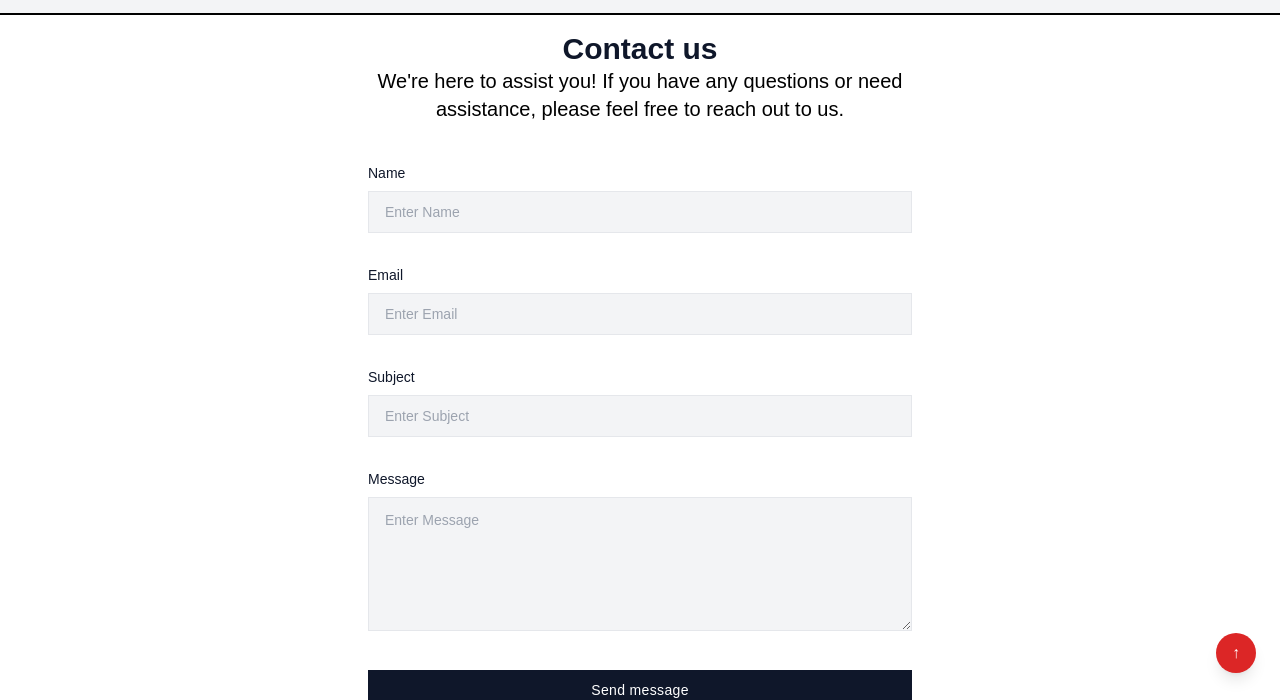
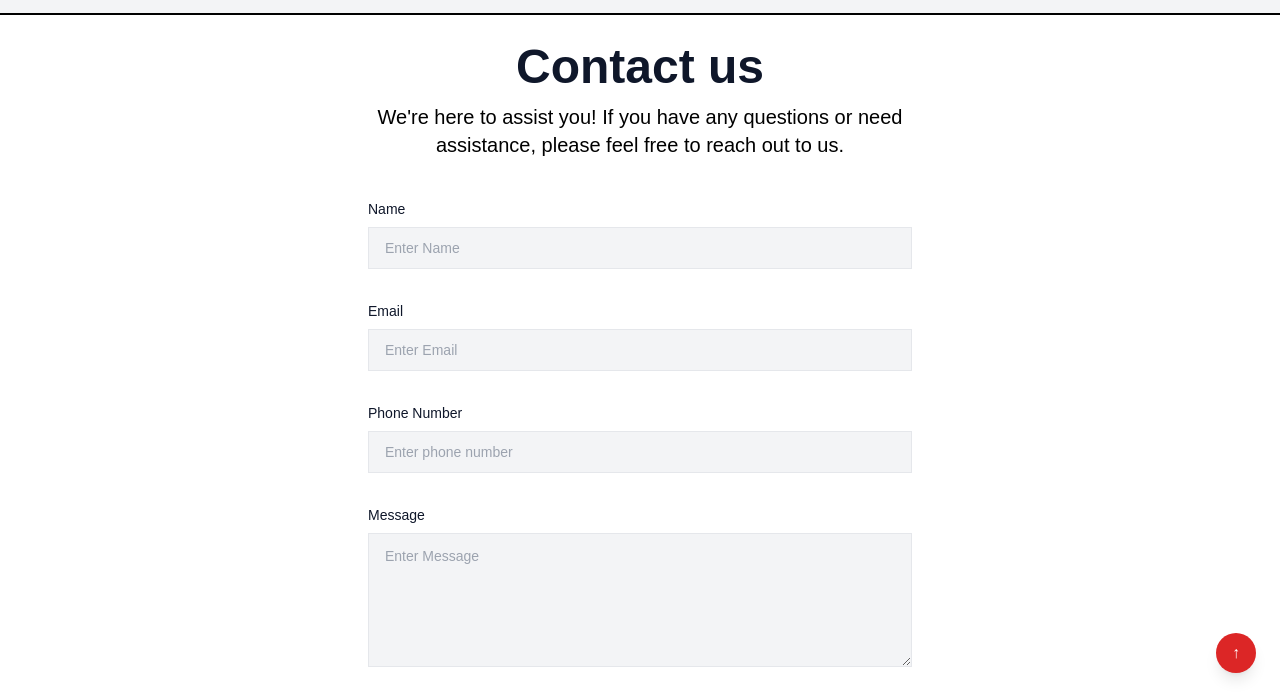
Before and after one commit to Lordwick5/Shop-website, a plain HTML site: page Contact.html in a window 1280 px wide. Shown: the part 103-803 px from the top of the page. Drawn offline with nearby package versions, Linux system fonts and the light colour scheme.

Commit message:
updated code

```diff
--- a/Contact.html
+++ b/Contact.html
@@ -82,7 +82,7 @@
 
 <section class="bg-white">
     <div class="p-4 mx-auto max-w-xl bg-white">
-        <h2 class="text-3xl text-slate-900 font-bold text-center">Contact us</h2>
+        <h2 class="text-5xl text-slate-900 font-bold text-center mb-3 mt-3">Contact us</h2>
         <p class="mb-6 lg:mb-10 font-light text-center text-black sm:text-xl">We're here to assist you! If you have any questions or need assistance, please feel free to reach out to us.</p>
       <form action="#" class="space-y-8">
         <form class="mt-8 space-y-5">
@@ -99,8 +99,8 @@
           </div>
 
           <div>
-            <label class='text-sm text-slate-900 font-medium mb-2 block'>Subject</label>
-            <input type='text' placeholder='Enter Subject'
+            <label class='text-sm text-slate-900 font-medium mb-2 block'>Phone Number</label>
+            <input type='text' placeholder='Enter phone number'
               class="w-full py-2.5 px-4 text-slate-800 bg-gray-100 border border-gray-200 focus:border-slate-900 focus:bg-transparent text-sm outline-0 transition-all" required/>
           </div>
 
@@ -112,9 +112,6 @@
 
           <button type='button'
             class="text-white bg-slate-900 font-medium hover:bg-slate-800 tracking-wide text-sm px-4 py-2.5 w-full border-0 outline-0 cursor-pointer">Send message</button>
-        </form>
-      </div>
-            </div>
         </form>
     </div>
 </section>
```
